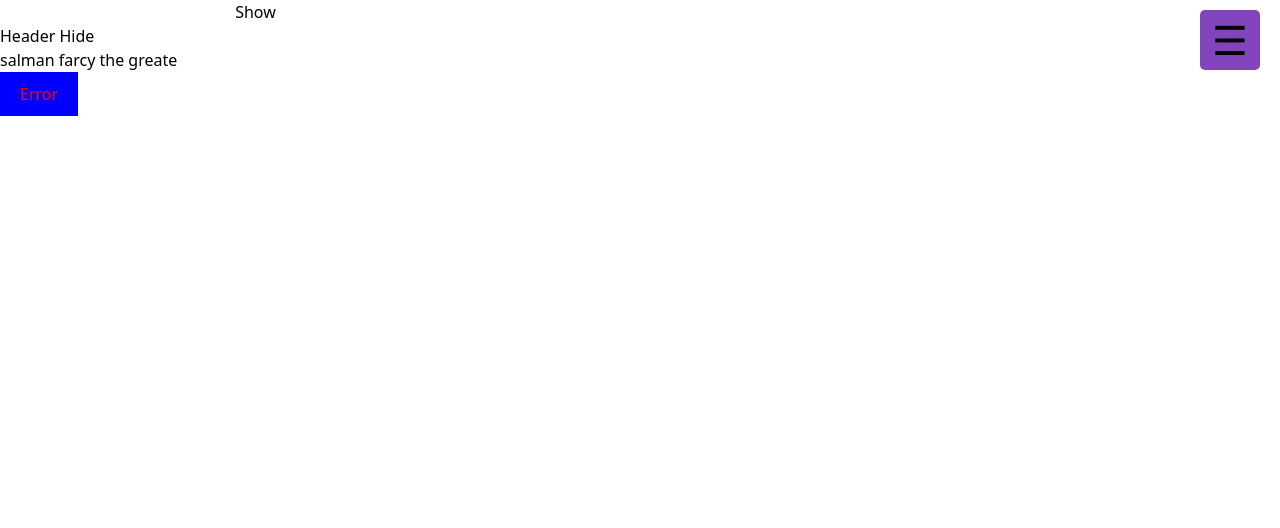
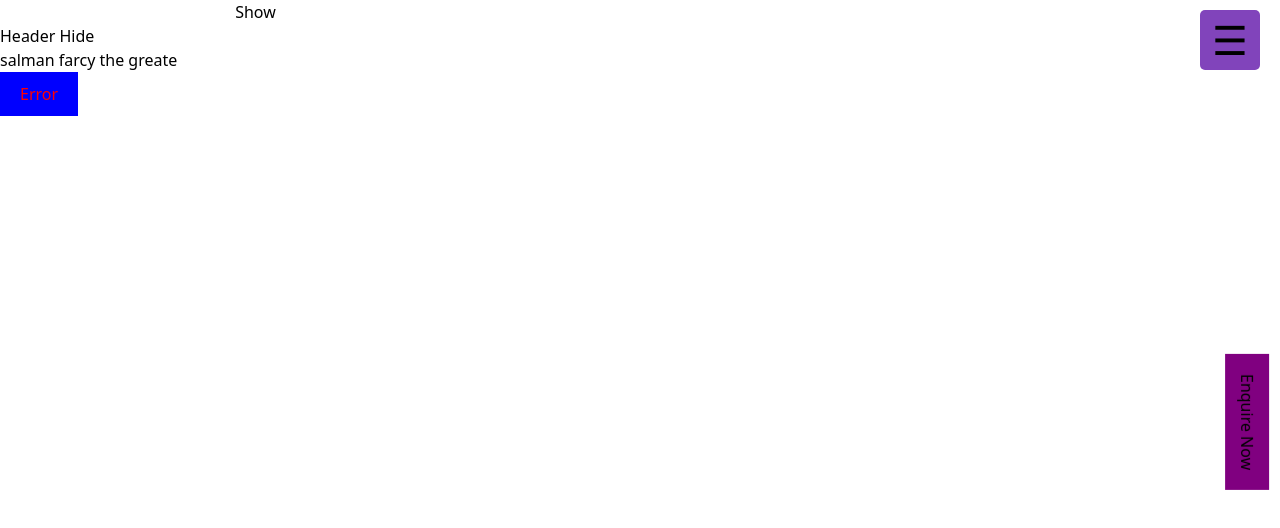
Before and after one commit to salman-farcy/Learn-React-We-003, a React (Vite) app in the folder state-managment/: page / in a window 1280 px wide. Shown: the top 528 px of the page. Built offline with nearby package versions, Linux system fonts and the light colour scheme.

Commit message:
model create using useState

```diff
--- a/state-managment/src/App.css
+++ b/state-managment/src/App.css
@@ -25,3 +25,37 @@
   border-radius: 5px;
   transition: 0.5s;
 }
+
+/* modal */
+.modalOverlay{
+  width: 100%;
+  height: 100%;
+  background-color: rgb(0,  0, 0, 0.5);
+  position: fixed;
+  display: none;
+}
+.showModalOverlay{
+  display: block;
+}
+.modelDive{
+  width: 320px;
+  height: 320px;
+  background-color: white;
+  position: fixed;
+  left: 50%;
+  top: -50%;
+  transform: translate(-50%, -50%);
+  transition: 0.9s;
+}
+.showModelDive{
+  top: 50%;
+}
+
+.en{
+  position: fixed;
+  background-color: purple;
+  padding: 10px 20px;
+  right: -35px;
+  top: 50%;
+  transform: rotate(90deg);
+}
--- a/state-managment/src/App.jsx
+++ b/state-managment/src/App.jsx
@@ -4,6 +4,7 @@ import btnModuleCss from "./component/Btn-module/Button.module.css";
 import Header from "./component/header/Header";
 import Inpunt from "./component/input-managment/inpunt";
 import Nav from "./component/header/Nav";
+import Modal from "./component/modal/Modal";
 
 function App() {
   let [status, setStatus] = useState(true);
@@ -13,6 +14,7 @@ function App() {
   return (
     <>
       <Nav />
+      <Modal />
       <Inpunt />
       {status ? <Header /> : ""}
       <button
--- /dev/null
+++ b/state-managment/src/component/modal/Modal.jsx
@@ -0,0 +1,18 @@
+import { useState } from "react"
+
+
+const Modal = () => {
+  let [showModal, setShowModal] = useState(false);
+  return (
+    <div>
+      <div onClick={() => setShowModal(!showModal)} className={`modalOverlay ${showModal ? "showModalOverlay" : ''}`}></div>
+      <div className={`modelDive ${showModal ? "showModelDive" : ''}`}>
+        <h3>Enquiry Naw <button onClick={()=> setShowModal(!showModal)} className="ml-10">&times;</button></h3>
+      </div>
+
+      <button className="en" onClick={() => setShowModal(!showModal)}>Enquire Now</button>
+    </div>
+  )
+}
+
+export default Modal
```
